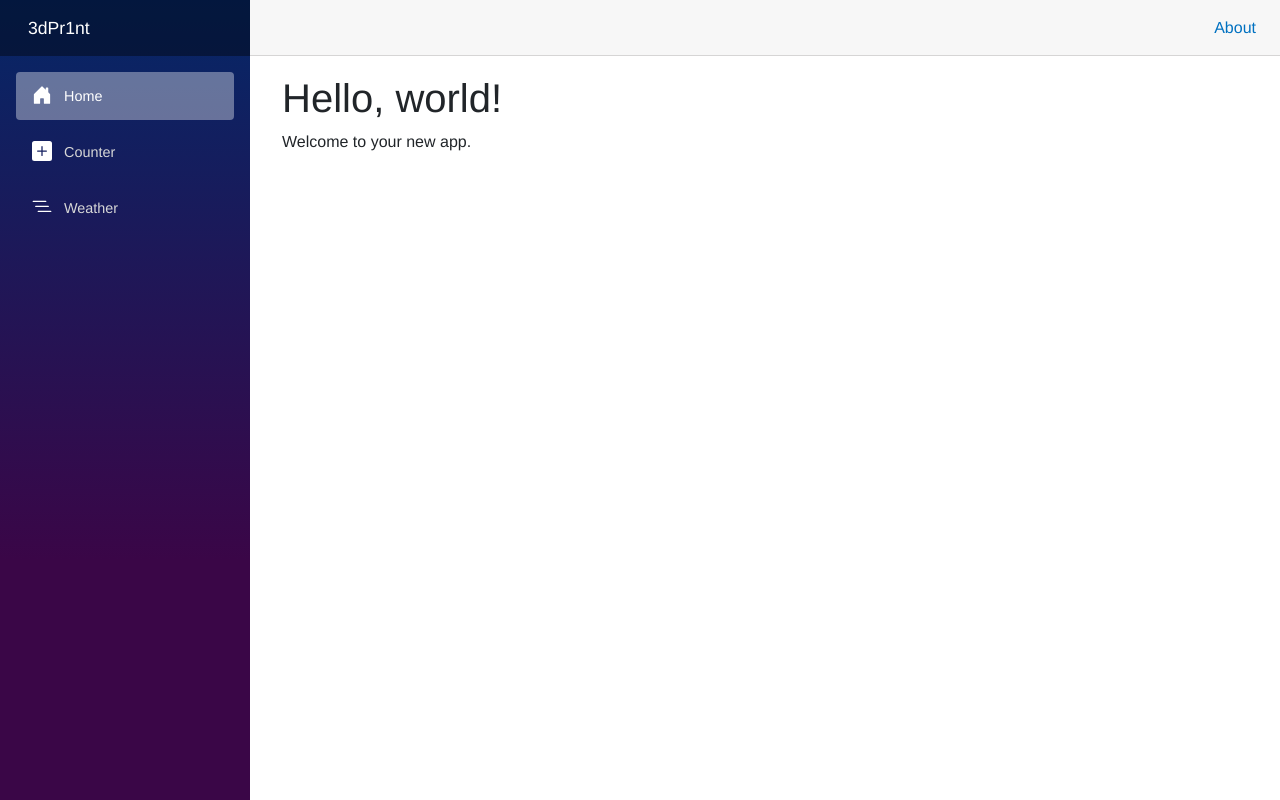
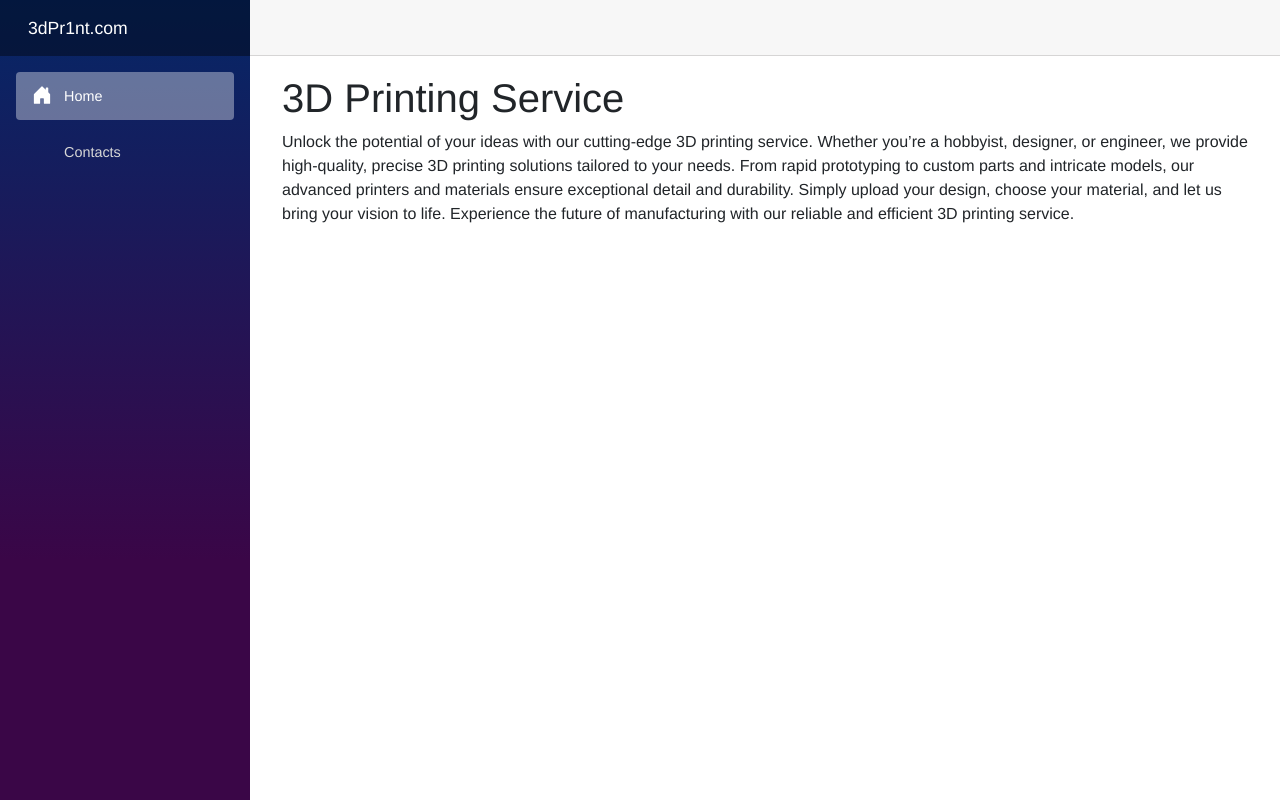
Before and after one commit to RAYCHEV/3dPr1ntWASM, an ASP.NET Core app: page / in a window 1280 px wide. Run offline with ASP.NET Core 8, Linux system fonts and the light colour scheme; style sheets or scripts are compiled from the project's sources.

Commit message:
basic info updated

```diff
--- a/3dPr1nt/Layout/MainLayout.razor
+++ b/3dPr1nt/Layout/MainLayout.razor
@@ -6,7 +6,7 @@
 
     <main>
         <div class="top-row px-4">
-            <a href="https://learn.microsoft.com/aspnet/core/" target="_blank">About</a>
+            <!-- <a href="https://learn.microsoft.com/aspnet/core/" target="_blank">About</a> -->
         </div>
 
         <article class="content px-4">
--- a/3dPr1nt/Layout/NavMenu.razor
+++ b/3dPr1nt/Layout/NavMenu.razor
@@ -1,6 +1,6 @@
 <div class="top-row ps-3 navbar navbar-dark">
     <div class="container-fluid">
-        <a class="navbar-brand" href="">3dPr1nt</a>
+        <a class="navbar-brand" href="">3dPr1nt.com</a>
         <button title="Navigation menu" class="navbar-toggler" @onclick="ToggleNavMenu">
             <span class="navbar-toggler-icon"></span>
         </button>
@@ -14,14 +14,16 @@
                 <span class="bi bi-house-door-fill-nav-menu" aria-hidden="true"></span> Home
             </NavLink>
         </div>
+        <!--
         <div class="nav-item px-3">
             <NavLink class="nav-link" href="counter">
                 <span class="bi bi-plus-square-fill-nav-menu" aria-hidden="true"></span> Counter
             </NavLink>
         </div>
+        -->
         <div class="nav-item px-3">
-            <NavLink class="nav-link" href="weather">
-                <span class="bi bi-list-nested-nav-menu" aria-hidden="true"></span> Weather
+            <NavLink class="nav-link" href="contacts">
+                <span class="bi bi-envelope-arrow-up-fill" aria-hidden="true"></span> Contacts
             </NavLink>
         </div>
     </nav>
--- a/3dPr1nt/Pages/Home.razor
+++ b/3dPr1nt/Pages/Home.razor
@@ -1,7 +1,7 @@
 @page "/"
 
-<PageTitle>Home</PageTitle>
+<PageTitle>3D Printing Service</PageTitle>
 
-<h1>Hello, world!</h1>
+<h1>3D Printing Service</h1>
 
-Welcome to your new app.
+Unlock the potential of your ideas with our cutting-edge 3D printing service. Whether you’re a hobbyist, designer, or engineer, we provide high-quality, precise 3D printing solutions tailored to your needs. From rapid prototyping to custom parts and intricate models, our advanced printers and materials ensure exceptional detail and durability. Simply upload your design, choose your material, and let us bring your vision to life. Experience the future of manufacturing with our reliable and efficient 3D printing service.
```
Also changed, not shown: 3dPr1nt/_Imports.razor (line endings or trailing spaces).
